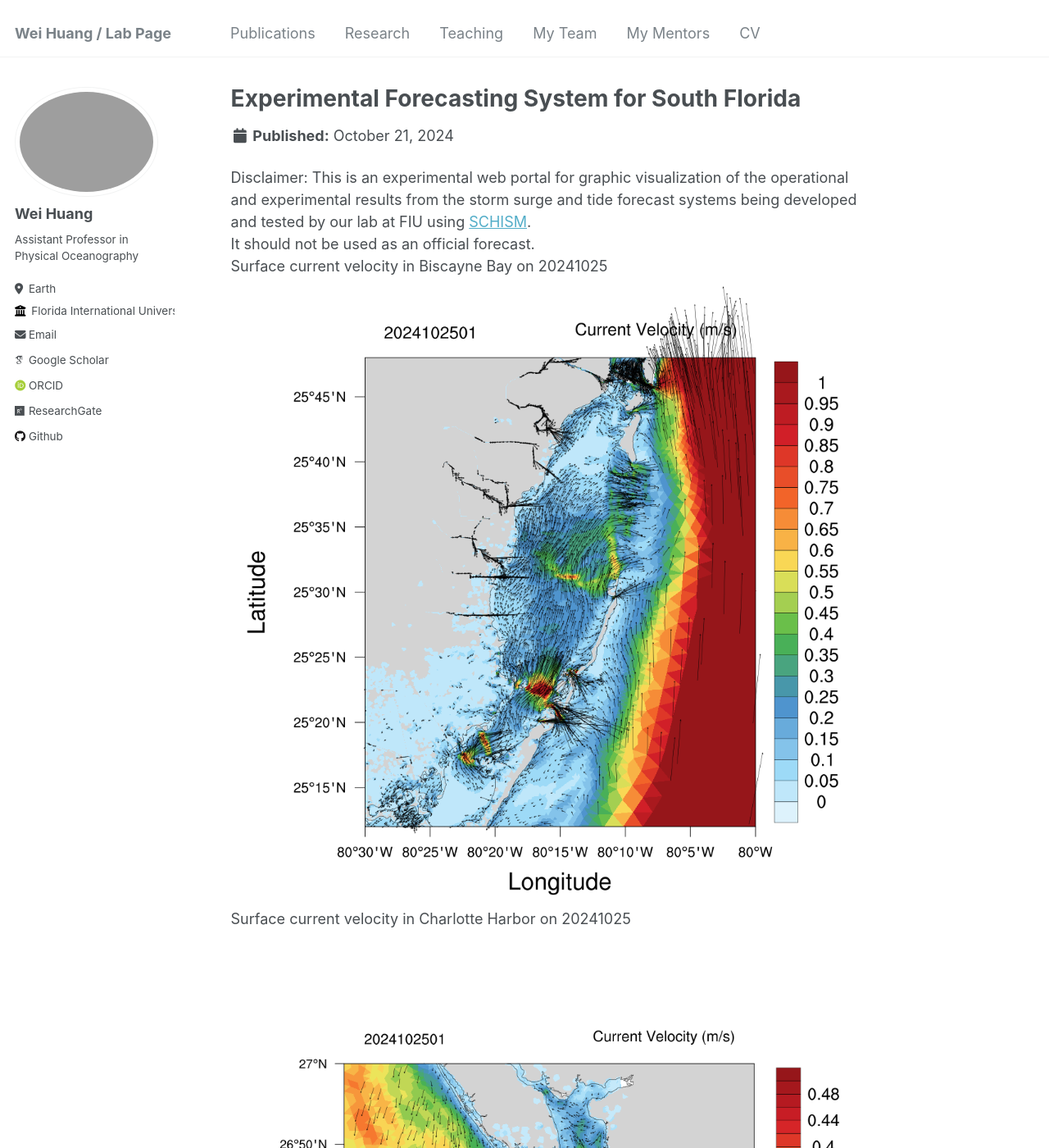
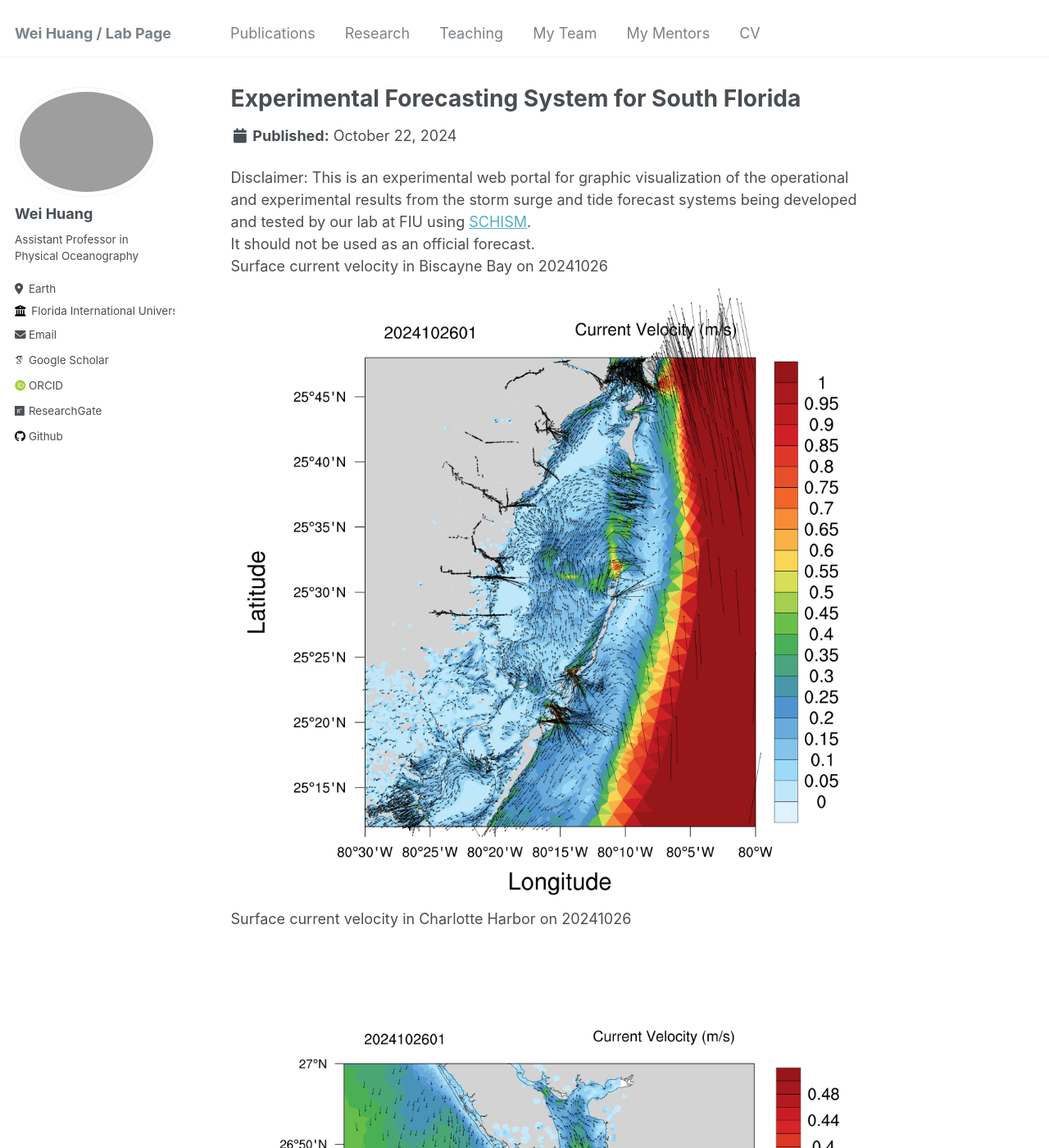
Before and after one commit to huang96169/huang96169.github.io, a Jekyll site: the page built from _research/research-1.md, in a window 1280 px wide and 1400 px high. Shown: the whole window at 82% size. Built offline with Jekyll 4.4.1, drawn with Linux system fonts in a browser that asks for light colours; some web fonts are replaced; some of the changed text lies outside the part shown.

Commit message:
replaced research_uv1.gif research_salt1.gif research_temp1.gif and replaced research_elev2.gif research_uv2.gif research_salt2.gif research_temp2.gif

```diff
--- a/_research/research-1.md
+++ b/_research/research-1.md
@@ -1,7 +1,7 @@
 ---
 title: "Experimental Forecasting System for South Florida"
-short: Surface current velocity of South Florida from 20241021 to 20241025
-date: 2024-10-21
+short: Surface current velocity of South Florida from 20241022 to 20241026
+date: 2024-10-22
 short1: "Disclaimer: This is an experimental web portal for graphic visualization of the operational and experimental results from the storm surge and tide forecast systems being developed and tested by our lab at FIU using [SCHISM](https://ccrm.vims.edu/schismweb/). It should not be used as an official forecast."
 excerpt: "<img src='/images/research_uv1.gif'>"
 collection: research
@@ -10,11 +10,11 @@ collection: research
 Disclaimer:
 This is an experimental web portal for graphic visualization of the operational and experimental results from the storm surge and tide forecast systems being developed and tested by our lab at FIU using [SCHISM](https://ccrm.vims.edu/schismweb/).<br/>
 It should not be used as an official forecast.<br/>
-Surface current velocity in Biscayne Bay on 20241025<br/>
+Surface current velocity in Biscayne Bay on 20241026<br/>
 <img src='/images/research_Bbay.png'>
-Surface current velocity in Charlotte Harbor on 20241025<br/>
+Surface current velocity in Charlotte Harbor on 20241026<br/>
 <img src='/images/research_Cbay.png'>
-Surface current velocity in Tampa Bay on 20241025<br/>
+Surface current velocity in Tampa Bay on 20241026<br/>
 <img src='/images/research_Tbay.png'>
 The map below showns observational stations used for validating the model's results, as well as the horizontal grid. <br/>
 The horizontal grid for SCHISM in simulating Biscayne Bay in South Florida, using flexible resolution resolving levees and canals (1-2 m), watershed rural and urban areas (30m-50m) and coastal ocean (500m-5km).<br/>
```
Also changed, not shown: _research/research-2.md (+6 -6 lines), images/research_Bbay.png, images/research_Cbay.png, images/research_Tbay.png, images/research_maxelev2.gif.
